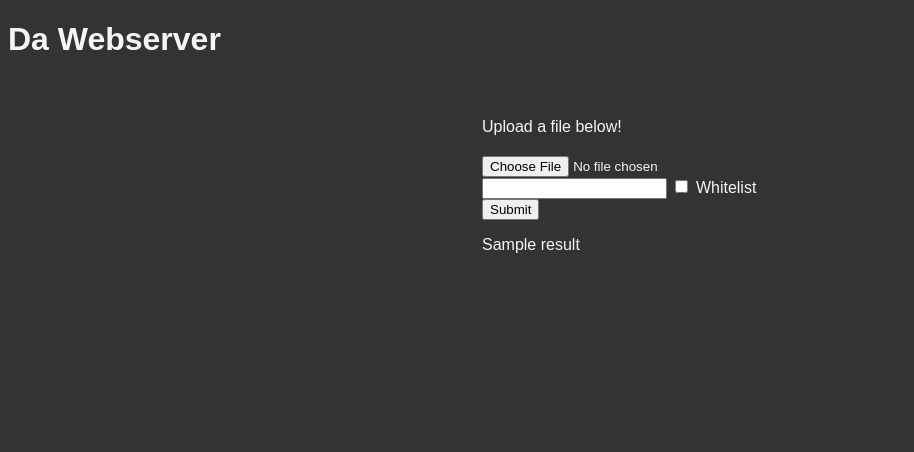
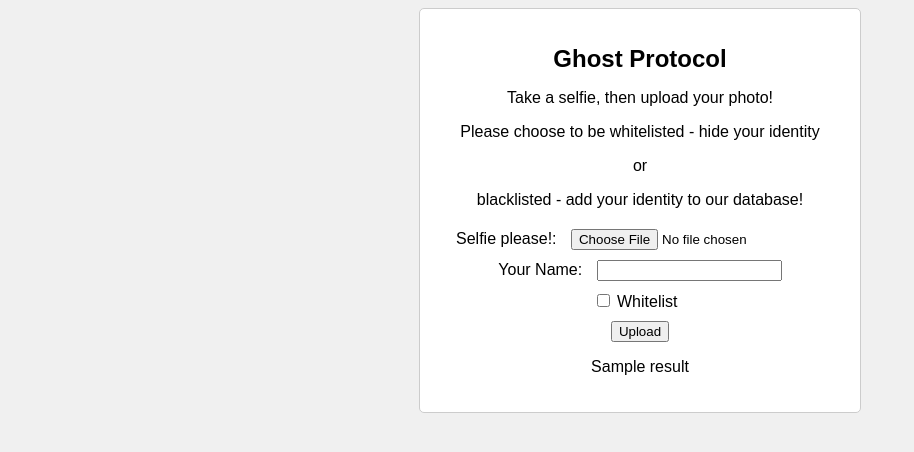
Before and after one commit to delster1/Ghost_Protocol, a Python web app: template flask/templates/index.html in a window 1280 px wide. Shown: the top 452 px of the page, without its empty margins (0-914 px from the left). Run offline with Jinja, Linux system fonts and the light colour scheme; the template is opened without the code that fills it: most values are stand-ins (such as "Sample title", 1, 10 or a date in 2020).

Commit message:
made flask app prettier, fixed weird whitelist/blacklist issue

```diff
--- a/flask/templates/index.html
+++ b/flask/templates/index.html
@@ -1,28 +1,63 @@
 <!DOCTYPE html>
-<title>{{title}}</title>
-
+<html>
 <head>
+    <title>{{title}}</title>
+    <link rel="stylesheet" href="../static/style.css?v=1.0.10">
+    <meta http-equiv="refresh" content="60">
+    <style>
+        body {
+            font-family: Arial, sans-serif;
+            color: black;
+            text-align: center;
+            background-color: #f0f0f0;
+        }
+        .container {
+            max-width: 400px;
+            margin: 0 auto;
+            padding: 20px;
+            background-color: #fff;
+            border: 1px solid #ccc;
+            border-radius: 5px;
+        }
+        .header {
+            font-size: 24px;
+            font-weight: bold;
+        }
+        .upload-form {
+            margin-top: 20px;
+        }
+        .input-field {
+            margin-bottom: 10px;
+        }
+        label {
+            display: inline-block;
+            margin-right: 10px;
+        }
+    </style>
 </head>
-
 <body>
-    <link rel="stylesheet" href="../static/style.css?v=1.0.10">
-    <meta http-equiv="refresh" content=60>
-    <h1>Da Webserver</h1>
-    <br>
-    <div class="center">
-        <p class="center">Upload a file below!</p>
-
-        <form class="center" action = "http://localhost:3000/uploader" method = "POST"
-        enctype = "multipart/form-data">
-        <input type = "file" name = "file" />
-        <input type = "text" name = "user_name"/>
-        <input type="checkbox" id="whitelist" name="whitelist"/>
-        <label for="whitelist">Whitelist</label><br>
-        <input type = "submit"/>
-
+    <div class="container">
+        <h1 class="header">Ghost Protocol</h1>
+        <p>Take a selfie, then upload your photo!</p>
+        <p>Please choose to be whitelisted - hide your identity</p>
+        <p> or </p>
+        <p>blacklisted - add your identity to our database!</p>
+        <form class="upload-form" action="http://localhost:3000/uploader" method="POST" enctype="multipart/form-data">
+            <div class="input-field">
+                <label for="file">Selfie please!:</label>
+                <input type="file" name="file" id="file" />
+            </div>
+            <div class="input-field">
+                <label for="user_name">Your Name:</label>
+                <input type="text" name="user_name" id="user_name" />
+            </div>
+            <div class="input-field">
+                <input type="checkbox" id="whitelist" name="whitelist" />
+                <label for="whitelist">Whitelist</label>
+            </div>
+            <input type="submit" value="Upload" />
+        </form>
         <p>{{result}}</p>
     </div>
-
- </form>
 </body>
 </html>
```
